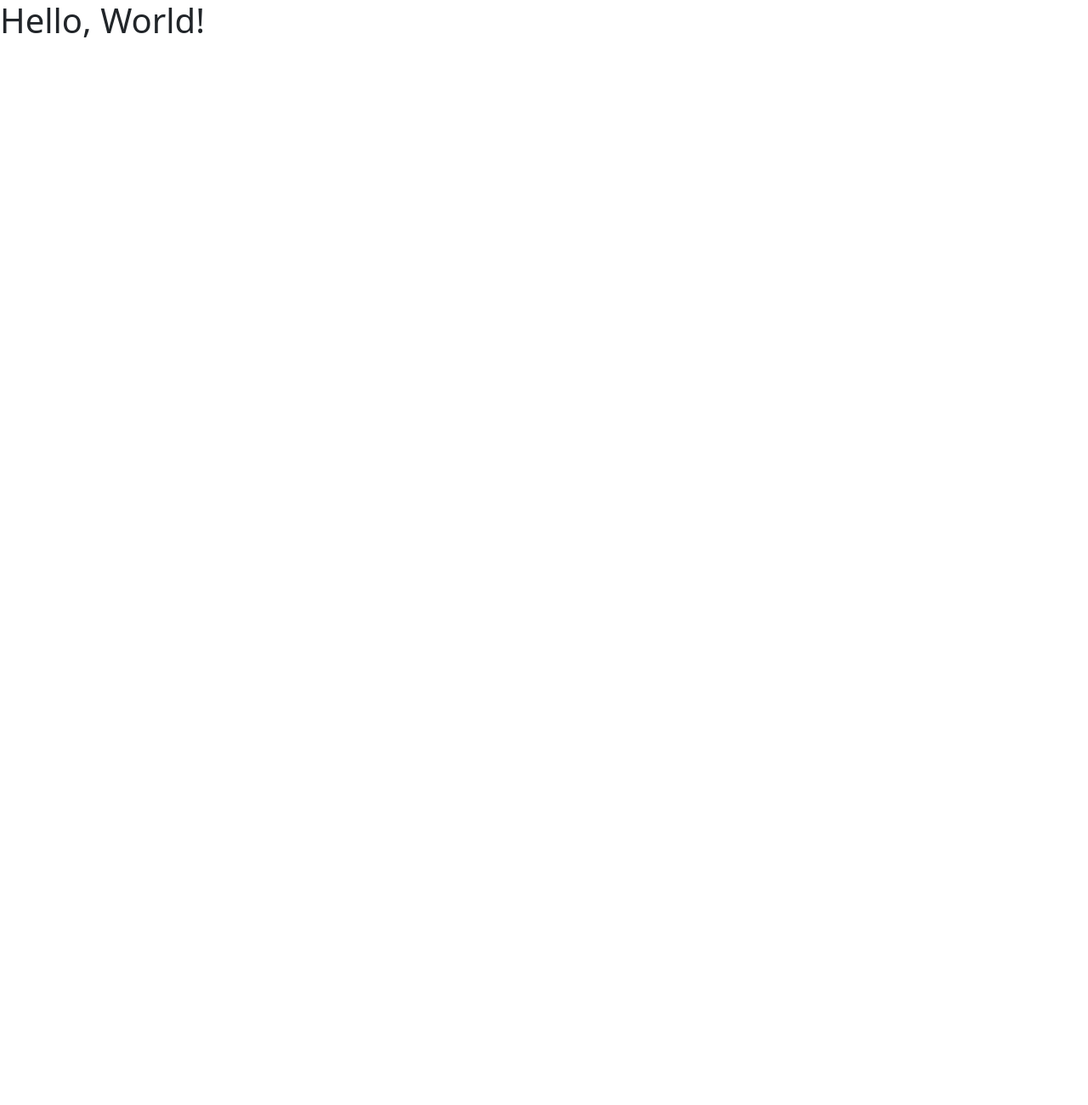
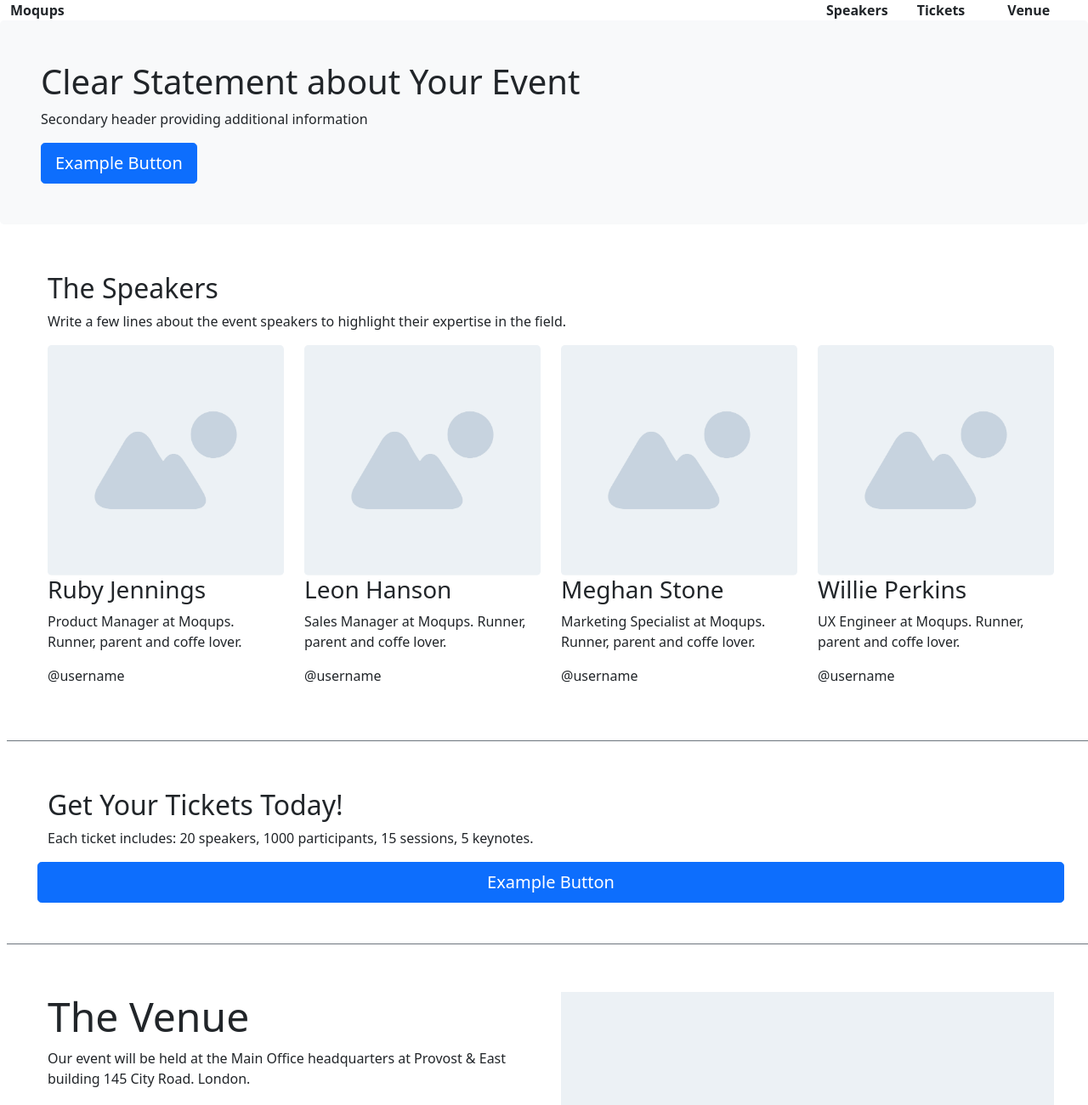
Before and after one commit to NSilva50/event-landing-page, a plain HTML site: page index.html in a window 1280 px wide. Shown: the top 1300 px of the page at 85% size. Before the commit the page ends 800 px from the top, so only its background shows below. Drawn offline with nearby package versions, Linux system fonts and the light colour scheme.

Commit message:
Wireframe complete, working towards finishing touches

```diff
--- a/CSS/style.css
+++ b/CSS/style.css
@@ -0,0 +1,3 @@
+.img-responsive{
+    width: 100%;
+}
--- a/index.html
+++ b/index.html
@@ -5,11 +5,105 @@
     <meta name="viewport" content="width=device-width, initial-scale=1">
     <link rel="stylesheet" href="css/style.css">
     <link href="https://cdn.jsdelivr.net/npm/bootstrap@5.1.3/dist/css/bootstrap.min.css" rel="stylesheet" integrity="sha384-1BmE4kWBq78iYhFldvKuhfTAU6auU8tT94WrHftjDbrCEXSU1oBoqyl2QvZ6jIW3" crossorigin="anonymous">
+    <link rel="stylesheet" href="https://cdn.jsdelivr.net/npm/bootstrap-icons@1.3.0/font/bootstrap-icons.css">
 
-    <title>Hello, World!</title>
+    <title>Event Landing Page</title>
   </head>
   <body>
-    <h1>Hello, World!</h1>
+
+    <nav class="container-fluid">
+      <div class="row fw-bolder">
+        <div class="col-3">Moqups</div>
+        <div class="col-1 offset-6">Speakers</div>
+        <div class="col-1">Tickets</div>
+        <div class="col-1">Venue</div>
+      </div>
+    </nav>
+
+    <div class="container-fluid p-5 bg-light rounded-3">
+      <div class="row justify-content-center">
+        <div class="col">
+            <div class="jumbotron">
+              <div>
+                <h1> Clear Statement about Your Event</h1>
+                <p>Secondary header providing additional information</p>
+              </div>
+              <button class="btn btn-primary btn-lg">Example Button</button>
+            </div>
+          </div>
+        </div>
+      </div>
+    </div>
+
+    <div class="container-fluid p-5 m-2 border-bottom border-secondary">
+      <div class="row">
+        <h2>The Speakers</h2>
+        <p>
+          Write a few lines about the event speakers
+          to highlight their expertise in the field.
+        </p>
+        <div class="col">
+          <img src="IMG/mountains-bg.png" alt="" class="mw-100 rounded-3">
+          <h3>Ruby Jennings</h3>
+          <p>Product Manager at Moqups. Runner, parent and coffe lover.</p>
+          <p>@username</p>
+        </div>
+        <div class="col">
+          <img src="IMG/mountains-bg.png" alt="" class="mw-100 rounded-3">
+          <h3>Leon Hanson</h3>
+          <p>Sales Manager at Moqups. Runner, parent and coffe lover.</p>
+          <p>@username</p>
+        </div>
+        <div class="col">
+          <img src="IMG/mountains-bg.png" alt="" class="mw-100 rounded-3">
+          <h3>Meghan Stone</h3>
+          <p>Marketing Specialist at Moqups. Runner, parent and coffe lover.</p>
+          <p>@username</p>
+        </div>
+        <div class="col">
+          <img src="IMG/mountains-bg.png" alt="" class="mw-100 rounded-3">
+          <h3>Willie Perkins</h3>
+          <p>UX Engineer at Moqups. Runner, parent and coffe lover.</p>
+          <p>@username</p>
+        </div>
+      </div>
+    </div>
+    <!-- create border or hr for split -->
+    <div class="container-fluid p-5 m-2 border-bottom border-secondary">
+      <div class="row">
+        <h2>Get Your Tickets Today!</h2>
+        <p>Each ticket includes: 20 speakers, 1000 participants, 15 sessions, 5 keynotes.</p>
+        <button class="btn btn-primary btn-lg">Example Button</button>
+      </div>
+    </div>
+    <!-- create border or hr for split -->
+
+    <div class="container-fluid p-5 m-2 border-bottom border-secondary">
+      <div class="row">
+        <div class="col-md-6">
+          <h1 class="display-5">The Venue</h1>
+          <p>
+            Our event will be held at the Main Office
+            headquarters at Provost & East building 145
+            City Road. London.
+          </p>
+          <iframe class="my-5" src="https://www.google.com/maps/embed?pb=!1m18!1m12!1m3!1d3197.603340567745!2d-119.78799278471205!3d36.73208657996256!2m3!1f0!2f0!3f0!3m2!1i1024!2i768!4f13.1!3m3!1m2!1s0x80945e26d4f58091%3A0xf082a7e633ee41f0!2s700%20Van%20Ness%20Ave%2C%20Fresno%2C%20CA%2093721!5e0!3m2!1sen!2sus!4v1643690642139!5m2!1sen!2sus" width="100%" height="50%" style="border:0;" allowfullscreen="" loading="lazy"></iframe></iframe>
+        </div>
+        <div class="col">
+          <img class="img-responsive" src="IMG/mountains-bg.png" alt="">
+        </div>
+      </div>
+    </div>
+
+    <footer class="container-fluid">
+      <div class="row align-items-start">
+          <i class="col-1 bi bi-twitter"></i>
+          <i class="col-1 bi bi-instagram"></i>
+          <i class="col-1 bi bi-facebook"></i>
+          <p class="col-3 offset-6 align-self-end">&copy 2019 Moqups</p>
+      </div>
+    </footer>
+
     <script src="https://cdn.jsdelivr.net/npm/bootstrap@5.1.3/dist/js/bootstrap.bundle.min.js" integrity="sha384-ka7Sk0Gln4gmtz2MlQnikT1wXgYsOg+OMhuP+IlRH9sENBO0LRn5q+8nbTov4+1p" crossorigin="anonymous"></script>
   </body>
 </html>
```
Also changed, not shown: IMG/mountains-bg.png (added).
